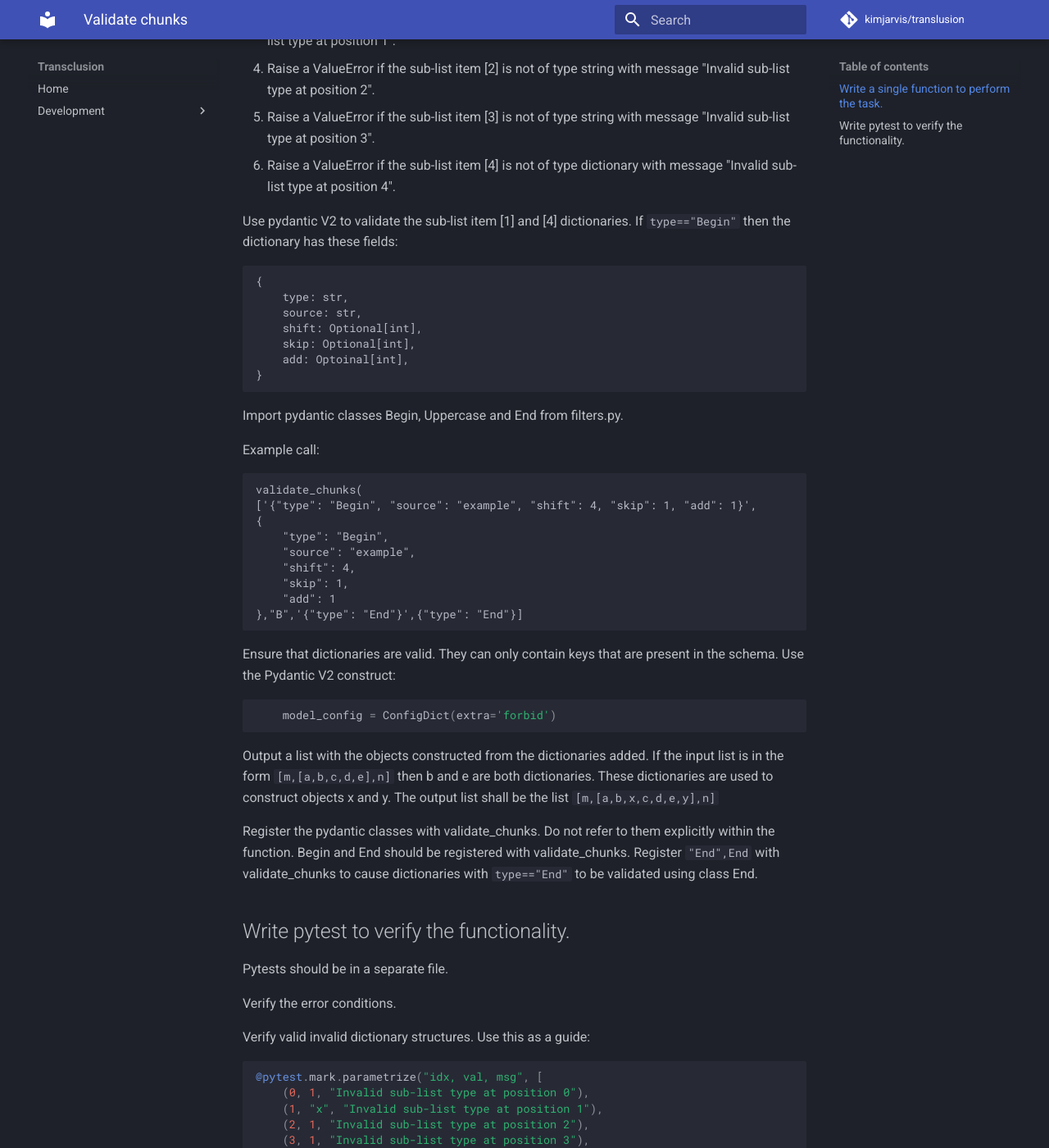
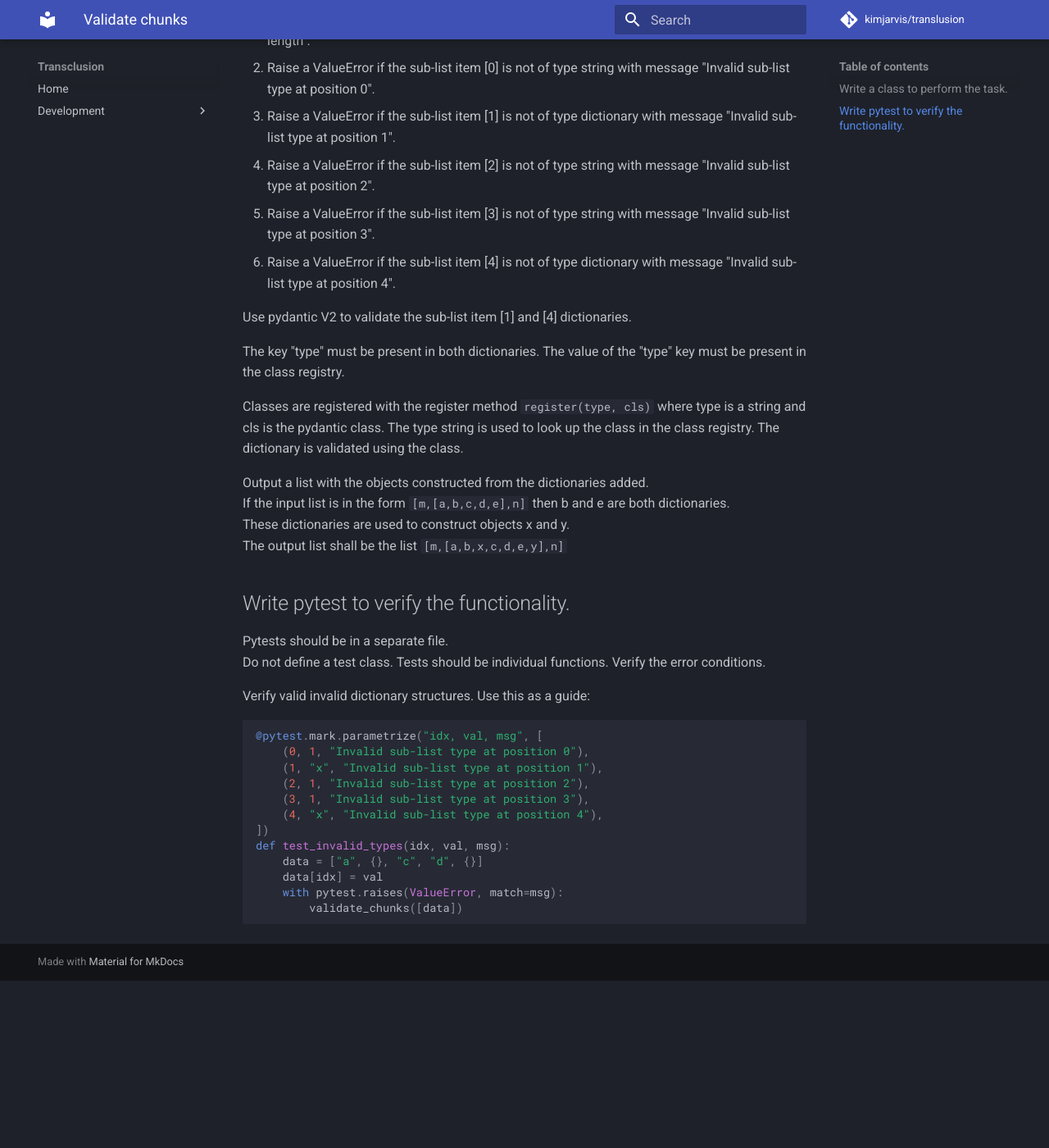
Before and after one commit to kimjarvis/transclusion, an MkDocs documentation site: the page built from docs/validate_chunks.md, in a window 1280 px wide and 1400 px high, scrolled down 710 px. Shown: the whole window at 82% size. Built offline with MkDocs 1.6.1 and Material for MkDocs 9.7.7, drawn with Linux system fonts in a browser that asks for light colours; comment, search, counter and statistics services are not loaded; after the commit the page ends 1906 px from its top, so only the background shows below that; some of the changed text lies outside the part shown.

Commit message:
Compose functions and refine

````diff
--- a/docs/validate_chunks.md
+++ b/docs/validate_chunks.md
@@ -1,9 +1,15 @@
-## Write a single function to perform the task.
+## Write a class to perform the task.
+
+Source file: validate_chunks.py
 
 Function signature:
 
 ```python
-def validate_chunks(x: list[str]) -> list[Any]
+class ChunkValidator:
+    def validate_chunks(x: list[str]) -> list[Any]:
+        pass
+    def register(self, filer: str, cls: Any):
+        pass
 ```
 
 Action:
@@ -27,50 +33,23 @@
 5. Raise a ValueError if the sub-list item [3] is not of type string with message "Invalid sub-list type  at position 3".
 6. Raise a ValueError if the sub-list item [4] is not of type dictionary with message "Invalid sub-list type  at position 4".
 
-Use pydantic V2 to validate the sub-list item [1] and [4] dictionaries.  If `type=="Begin"` then the dictionary has these fields:
+Use pydantic V2 to validate the sub-list item [1] and [4] dictionaries.
 
-```
-{
-    type: str,
-    source: str,
-    shift: Optional[int],
-    skip: Optional[int],
-    add: Optoinal[int],
-}
-```
+The key "type" must be present in both dictionaries.
+The value of the "type" key must be present in the class registry.
 
-Import pydantic classes Begin, Uppercase and End from filters.py.
+Classes are registered with the register method `register(type, cls)` where type is a string and cls is the pydantic class.
+The type string is used to look up the class in the class registry.  The dictionary is validated using the class.
 
-Example call:
-
-```
-validate_chunks(
-['{"type": "Begin", "source": "example", "shift": 4, "skip": 1, "add": 1}',
-{
-    "type": "Begin",
-    "source": "example",
-    "shift": 4,
-    "skip": 1,
-    "add": 1
-},"B",'{"type": "End"}',{"type": "End"}]
-```
-
-Ensure that dictionaries are valid.  They can only contain keys that are present in the schema.  Use the Pydantic V2 construct:
-
-```python
-    model_config = ConfigDict(extra='forbid')
-```
-
-Output a list with the objects constructed from the dictionaries added.  If the input list is in the form `[m,[a,b,c,d,e],n]` then b and e are both dictionaries.  These dictionaries are used to construct objects x and y.   The output list shall be the list `[m,[a,b,x,c,d,e,y],n]`
-
-Register the pydantic classes with validate_chunks.  Do not refer to them explicitly within the function.
-Begin and End should be registered with validate_chunks.
-Register `"End",End` with validate_chunks to cause dictionaries with `type=="End"` to be validated using class End.
+Output a list with the objects constructed from the dictionaries added.
+If the input list is in the form `[m,[a,b,c,d,e],n]` then b and e are both dictionaries.
+These dictionaries are used to construct objects x and y.
+The output list shall be the list `[m,[a,b,x,c,d,e,y],n]`
 
 ## Write pytest to verify the functionality.
 
 Pytests should be in a separate file.
-
+Do not define a test class.  Tests should be individual functions.
 Verify the error conditions.
 
 Verify valid invalid dictionary structures.  Use this as a guide:
````
Also changed, not shown: docs/transclude.md (added, +63 -0 lines), main.py (+8 -2 lines), main1.py (added, +22 -0 lines), transclude.py (added, +23 -0 lines), validate_chunks.py (+35 -34 lines), 2 other files.
